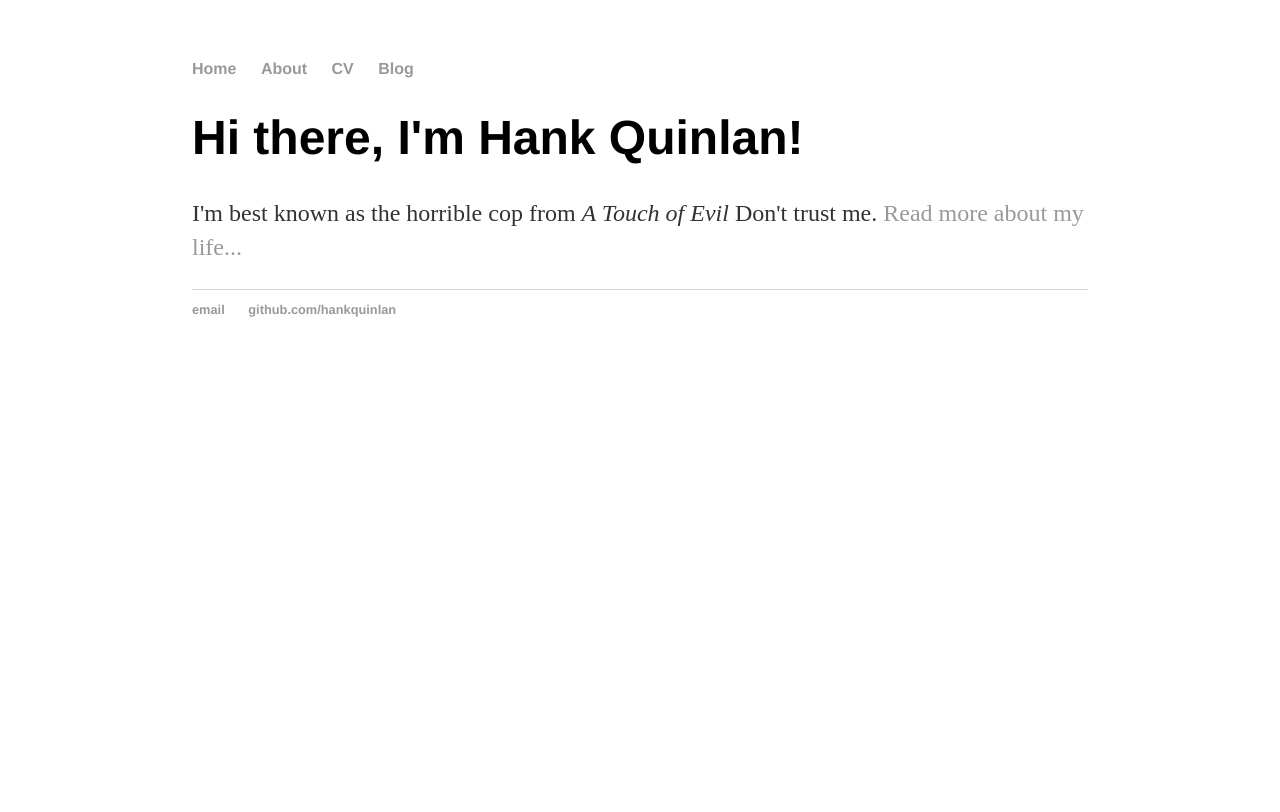
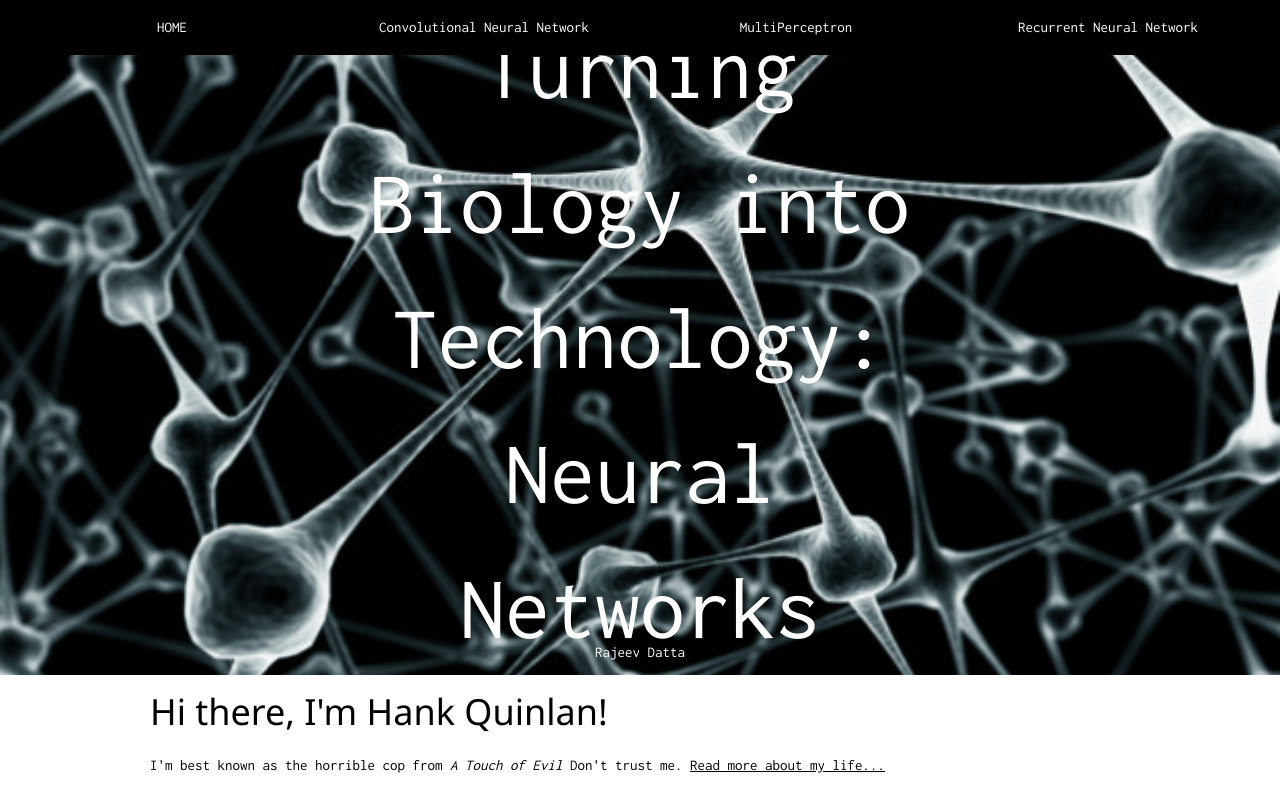
Before and after one commit to rajeev-datta/rajeev-datta.github.io, a Jekyll site: the page built from index.html, in a window 1280 px wide and 900 px high. Shown: the top 812 px of the window. Built offline with Jekyll 4.4.1, drawn with Linux system fonts in a browser that asks for light colours; some of the changed text lies outside the part shown.

Commit message:
Update default.html

```diff
--- a/_layouts/default.html
+++ b/_layouts/default.html
@@ -1,29 +1,67 @@
 <!DOCTYPE html>
 <html>
-		<head>
-			<title>{{ page.title }}</title>
-			<!-- link to main stylesheet -->
-			<link rel="stylesheet" type="text/css" href="/css/main.css">
-		</head>
+<!link rel='stylesheet' href='https://maxcdn.bootstrapcdn.com/bootstrap/3.3.6/css/bootstrap.min.css'/>
+<title>Turning Biology into Technology: Neural Networks</title>
+<meta charset="UTF-8">
+<meta name="viewport" content="width=device-width,initial-scale=1">
+<!link href="{{url_for('static',filename='css/bootstrap.min.css')}}" rel="stylesheet">
+<link rel="stylesheet" href="https://www.w3schools.com/w3css/4/w3.css">
+<link rel="stylesheet" href="https://fonts.googleapis.com/css?family=Inconsolata">
+<style>
+    body, html {
+      height: 100%;
+      font-family: "Inconsolata", sans-serif;
+    }
+
+    .bgimg {
+      background-position: center;
+      background-size: cover;
+      background-image: url("/static/background.jpg");
+      min-height: 75%;
+    }
+
+    .menu {
+      display: none;
+    }
+</style>
+
 <body>
-			<nav>
-	    		<ul>
-	        		<li><a href="/">Home</a></li>
-		        	<li><a href="/about">About</a></li>
-	        		<li><a href="/cv">CV</a></li>
-	        		<li><a href="/blog">Blog</a></li>
-	    		</ul>
-			</nav>
-			<div class="container">
+    <!-- Links (sit on top) -->
+    <div class="w3-top">
+      <div class="w3-row w3-padding w3-black">
+        <div class="w3-col s3">
+          <a href="/" class="w3-button w3-block w3-black">HOME</a>
+        </div>
+        <div class="w3-col s3">
+          <a href="/ConvNet" class="w3-button w3-block w3-black">Convolutional Neural Network</a>
+        </div>
+        <div class="w3-col s3">
+          <a href="/MultiPerceptron" class="w3-button w3-block w3-black">MultiPerceptron</a>
+        </div>
+        <div class="w3-col s3">
+          <a href="/RNN" class="w3-button w3-block w3-black">Recurrent Neural Network</a>
+        </div>
+      </div>
+    </div>
+
+    <!-- Header with image -->
+    <header class="bgimg w3-display-container w3-grayscale-min" id="home">
+      <div class="w3-display-middle w3-center">
+        <span class="w3-text-white" style="font-size:90px">Turning Biology into Technology:<br>Neural Networks</span>
+      </div>
+      <div class="w3-display-bottommiddle w3-center w3-padding-large">
+        <span class="w3-text-white">Rajeev Datta</span>
+      </div>
+    </header>
+    <div class="w3-content" style="min-height:100%">
 
             {{ content }}
 
-			</div><!-- /.container -->
-			<footer>
-	    		<ul>
-	        		<li><a href="mailto:hankquinlanhub@gmail.com">email</a></li>
-	        		<li><a href="https://github.com/hankquinlan">github.com/hankquinlan</a></li>
-				</ul>
+    </div>
+
+    <!-- Footer -->
+    <footer class="w3-center w3-light-grey w3-padding-48 w3-large">
+      <p>Powered by <a href="https://www.w3schools.com/w3css/default.asp" title="W3.CSS" target="_blank" class="w3-hover-text-green">w3.css</a> and Flask</p>
     </footer>
 </body>
 </html>
```
Lines whose indentation alone changed are shown as unchanged.
